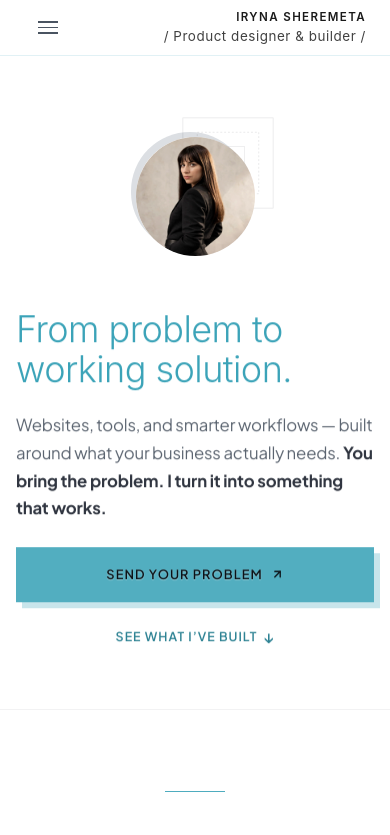
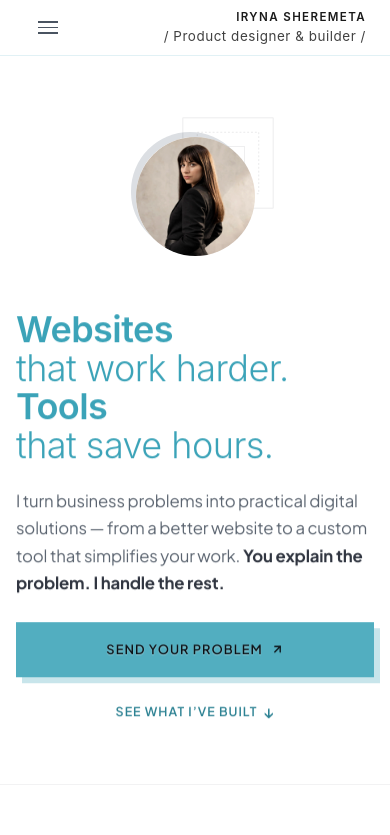
Before and after one commit to Irene2828/porfoliojuly, a Next.js app: page / in a window 390 px wide. Shown: the top 835 px of the page. Built offline with nearby package versions, Linux system fonts and the light colour scheme; no server answers; the database is empty.

Commit message:
Restore original hero bold/light typographic hierarchy and benefit-driven messaging

```diff
--- a/src/app/components/Hero.css
+++ b/src/app/components/Hero.css
@@ -436,28 +436,39 @@
     display: flex !important;
     flex-direction: column !important;
     align-items: flex-start !important;
-    gap: 0.12rem !important;
+    gap: 0px !important;
     font-size: clamp(1.78rem, 9.25vw, 3.54rem) !important;
     white-space: nowrap !important;
-    line-height: 1.08 !important;
+    line-height: 1.05 !important;
     text-align: left !important;
   }
   .headline-line {
     white-space: nowrap !important;
     text-align: left !important;
-    line-height: 1.08 !important;
+    line-height: 1.05 !important;
     align-self: flex-start !important;
   }
   .headline-pair-gap {
-    margin-top: 0.5rem !important;
-  }
-  .headline-mobile .headline-support-line,
-  .headline-support-line {
-    margin-left: 25% !important;
-  }
-  .headline-support-line-4 {
-    margin-top: -0.25rem !important;
-  }
+    margin-top: 0.45rem !important;
+  }
+}
+
+.hero-text .headline-mockup-bold,
+.headline-mockup-bold {
+  color: #3ba3b8 !important;
+  -webkit-text-fill-color: #3ba3b8 !important;
+  font-weight: 700 !important;
+  font-style: normal !important;
+  text-decoration: none !important;
+}
+
+.hero-text .headline-mockup-light,
+.headline-mockup-light {
+  color: #3ba3b8 !important;
+  -webkit-text-fill-color: #3ba3b8 !important;
+  font-weight: 300 !important;
+  font-style: normal !important;
+  text-decoration: none !important;
 }
 
 .headline-emphasis {
--- a/src/app/index.css
+++ b/src/app/index.css
@@ -484,14 +484,14 @@ h1, h2, h3, h4, h5, h6 {
     white-space: nowrap !important;
   }
 
-  /* 2 lines on mobile - aligned with left side of header */
+  /* 4 lines on mobile - aligned with left side of header */
   .v2-theme .headline-mobile {
     display: flex !important;
     flex-direction: column !important;
     align-items: flex-start !important;
     text-align: left !important;
     width: 100% !important;
-    gap: 0.12rem !important;
+    gap: 0px !important;
   }
 
   .v2-theme .headline-line {
@@ -499,25 +499,25 @@ h1, h2, h3, h4, h5, h6 {
     white-space: nowrap !important;
     max-width: 100% !important;
     font-size: inherit !important;
-    line-height: 1.08 !important;
+    line-height: 1.05 !important;
     text-align: left !important;
     align-self: flex-start !important;
   }
 
   .v2-theme .headline-pair-gap {
-    margin-top: 0.5rem !important; /* breathing room between the two thoughts */
+    margin-top: 0.45rem !important; /* breathing room between the two thoughts */
   }
 
-  .v2-theme .headline-mobile .headline-support-line,
-  .v2-theme .headline-support-line,
-  .headline-support-line {
-    margin-left: 25% !important; /* shifted intentionally to the right side */
-    padding-left: 0 !important;
+  .v2-theme .headline-mockup-bold {
+    font-weight: 700 !important;
+    color: #3ba3b8 !important;
+    -webkit-text-fill-color: #3ba3b8 !important;
   }
 
-  .v2-theme .headline-mobile .headline-support-line-4,
-  .headline-support-line-4 {
-    margin-top: -0.25rem !important; /* optical correction to match spacing between lines 1 & 2 */
+  .v2-theme .headline-mockup-light {
+    font-weight: 300 !important;
+    color: #3ba3b8 !important;
+    -webkit-text-fill-color: #3ba3b8 !important;
   }
 
   .v2-theme .hero-teal-concentric-rings {
--- a/src/app/v2/components/HeroV2.tsx
+++ b/src/app/v2/components/HeroV2.tsx
@@ -47,27 +47,33 @@ export default function HeroV2() {
                   {/* Desktop Headline (2 lines) */}
                   <span className="headline-desktop">
                     <span className="headline-line headline-light">
-                      From problem to
+                      <strong className="headline-mockup-bold" style={{ fontWeight: 700 }}>Websites</strong> that work harder.
                     </span>
                     <span className="headline-line headline-light">
-                      working solution.
+                      <strong className="headline-mockup-bold" style={{ fontWeight: 700 }}>Tools</strong> that save hours.
                     </span>
                   </span>
 
-                  {/* Mobile Headline (2 lines, left-aligned) */}
-                  <span className="headline-mobile" style={{ gap: '0.12rem', lineHeight: 1.08 }}>
-                    <span className="headline-line" style={{ lineHeight: 1.08 }}>
-                      From problem to
+                  {/* Mobile Headline (4 lines, left-aligned) */}
+                  <span className="headline-mobile" style={{ gap: '0px', lineHeight: 1.05 }}>
+                    <span className="headline-line" style={{ lineHeight: 1.05 }}>
+                      <strong className="headline-mockup-bold" style={{ fontWeight: 700 }}>Websites</strong>
                     </span>
-                    <span className="headline-line" style={{ lineHeight: 1.08 }}>
-                      working solution.
+                    <span className="headline-line" style={{ lineHeight: 1.05 }}>
+                      <span className="headline-mockup-light" style={{ fontWeight: 300 }}>that work harder.</span>
+                    </span>
+                    <span className="headline-line headline-pair-gap" style={{ lineHeight: 1.05, marginTop: '0.45rem' }}>
+                      <strong className="headline-mockup-bold" style={{ fontWeight: 700 }}>Tools</strong>
+                    </span>
+                    <span className="headline-line" style={{ lineHeight: 1.05 }}>
+                      <span className="headline-mockup-light" style={{ fontWeight: 300 }}>that save hours.</span>
                     </span>
                   </span>
                 </h1>
                 <p className="hero-frame-paragraph hero-paragraph-anim" style={{ marginTop: '1.7rem', fontSize: '1.213rem', lineHeight: '1.75', color: '#4a5461', maxWidth: '100%', fontWeight: 400, opacity: 1 }}>
-                  Websites, tools, and smarter workflows — built around what your business actually needs.
+                  I turn business problems into practical digital solutions — from a better website to a custom tool that simplifies your work.
                   <br className="br-desktop" />{' '}
-                  <strong className="hero-body-bold" style={{ fontWeight: 700, color: '#1a202c' }}>You bring the problem. I turn it into something that works.</strong>
+                  <strong className="hero-body-bold" style={{ fontWeight: 700, color: '#1a202c' }}>You explain the problem. I handle the rest.</strong>
                 </p>
               </div>
 
```
